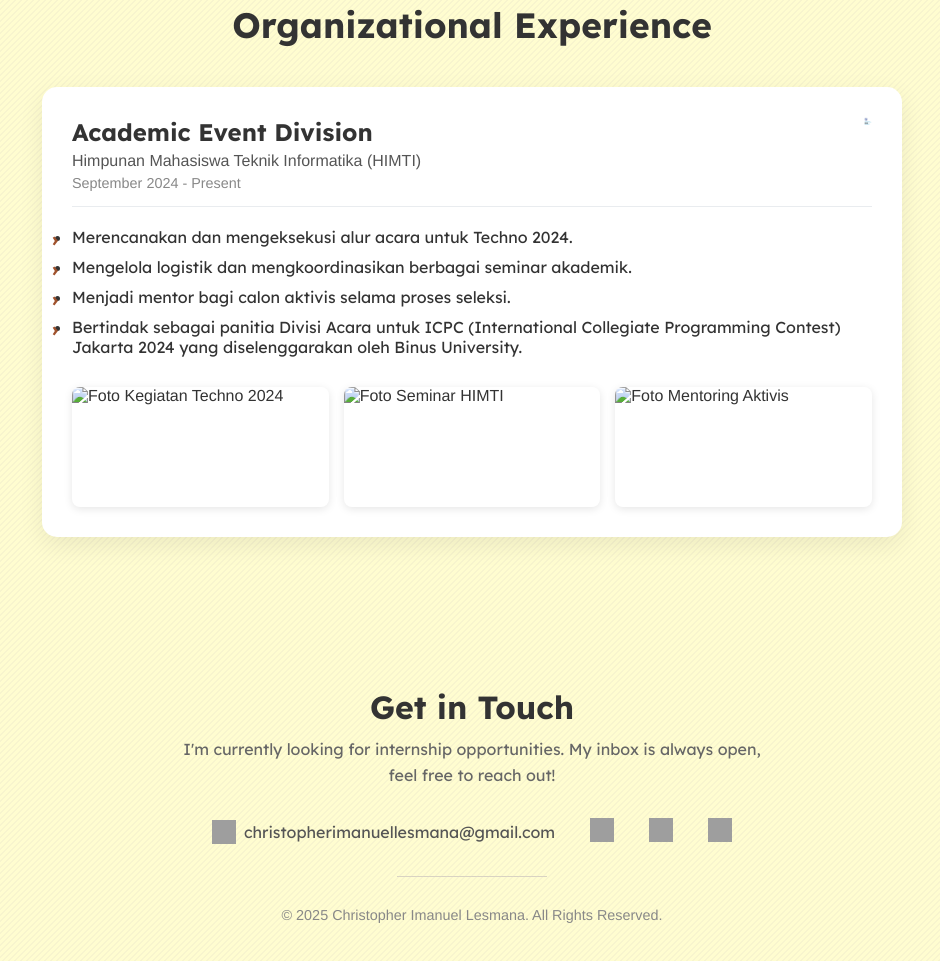
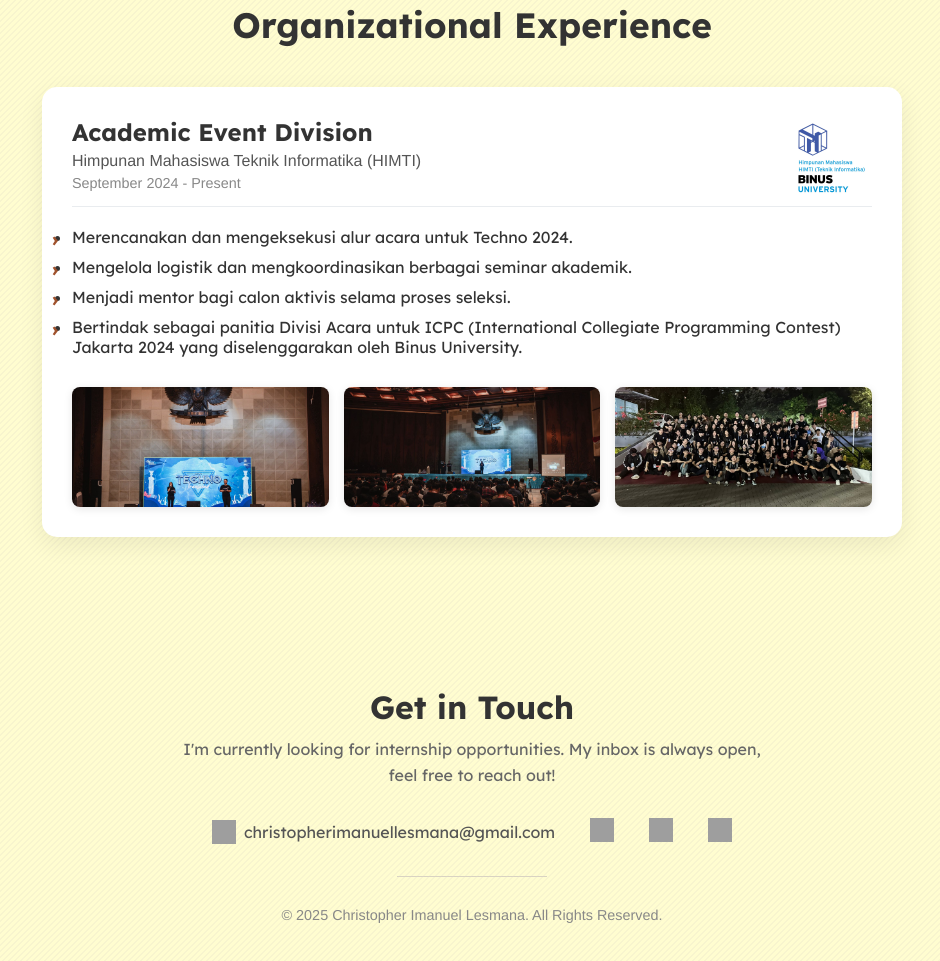
Before and after one commit to ChristopherLesmana/MyPortofolio, a plain HTML site: page index.html in a window 1280 px wide. Shown: the part 1358-2319 px from the top of the page, without its empty margins (168-1108 px from the left). Drawn offline with Linux system fonts and the light colour scheme; grey boxes are pictures that could not be loaded.

Commit message:
updated my code

```diff
--- a/index.html
+++ b/index.html
@@ -107,9 +107,9 @@
             </ul>
 
             <div class="experience-gallery">
-                <img src="images/techno-2024.jpg" alt="Foto Kegiatan Techno 2024" class="gallery-photo">
-                <img src="images/seminar-himti.jpg" alt="Foto Seminar HIMTI" class="gallery-photo">
-                <img src="images/mentor-aktivis.jpg" alt="Foto Mentoring Aktivis" class="gallery-photo">
+                <img src="HIMTI1.jpg" alt="Foto Kegiatan Techno 2024" class="gallery-photo">
+                <img src="HIMTI2.jpg" alt="Foto Seminar HIMTI" class="gallery-photo">
+                <img src="HIMTI3.jpg" alt="Foto Mentoring Aktivis" class="gallery-photo">
                 </div>
         </div>
 
--- a/style.css
+++ b/style.css
@@ -394,7 +394,7 @@ color: #8B4513;
     position: absolute;
     top: 0px;
     right: 0px;
-    width:8px;
+    width:80px;
     height: auto;
     object-fit: contain;
 }
```
Also changed, not shown: HIMTI1.jpg (added), HIMTI2.jpg (added), HIMTI3.jpg (added), 1 other file.
